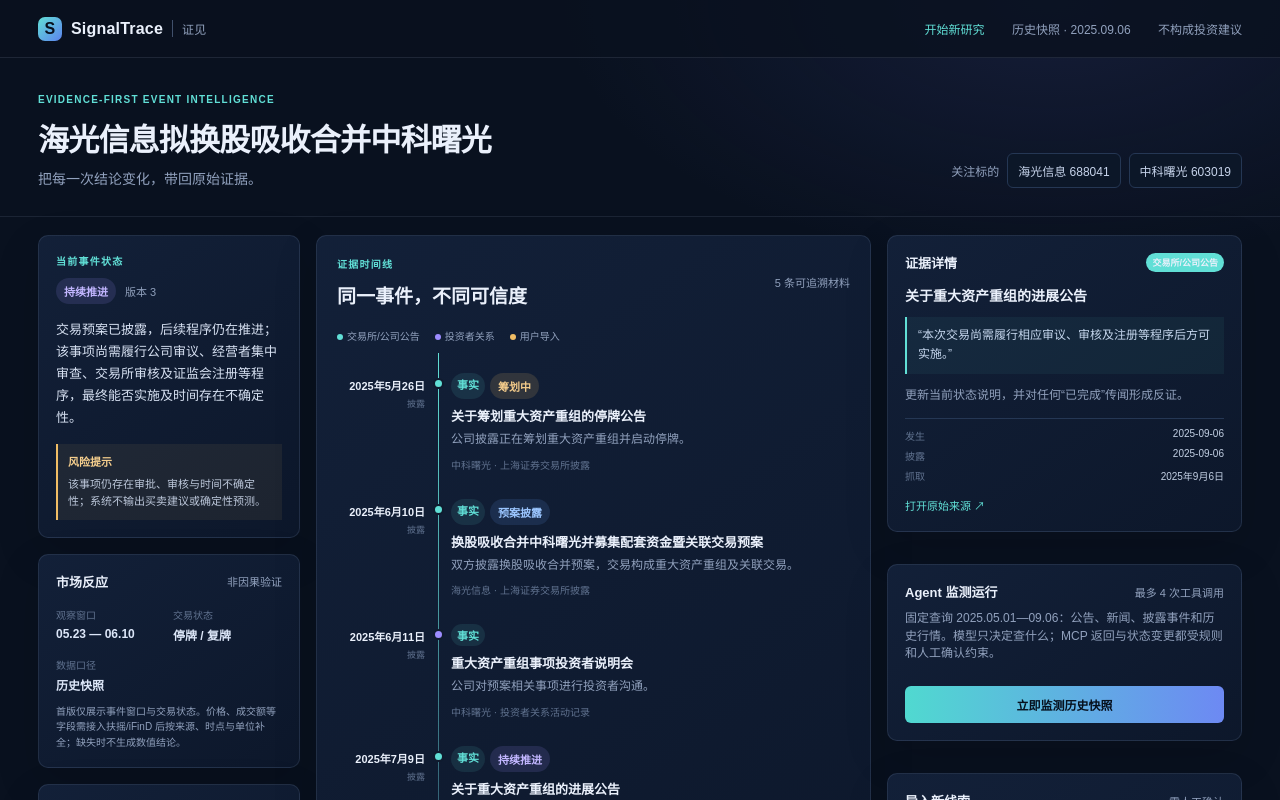
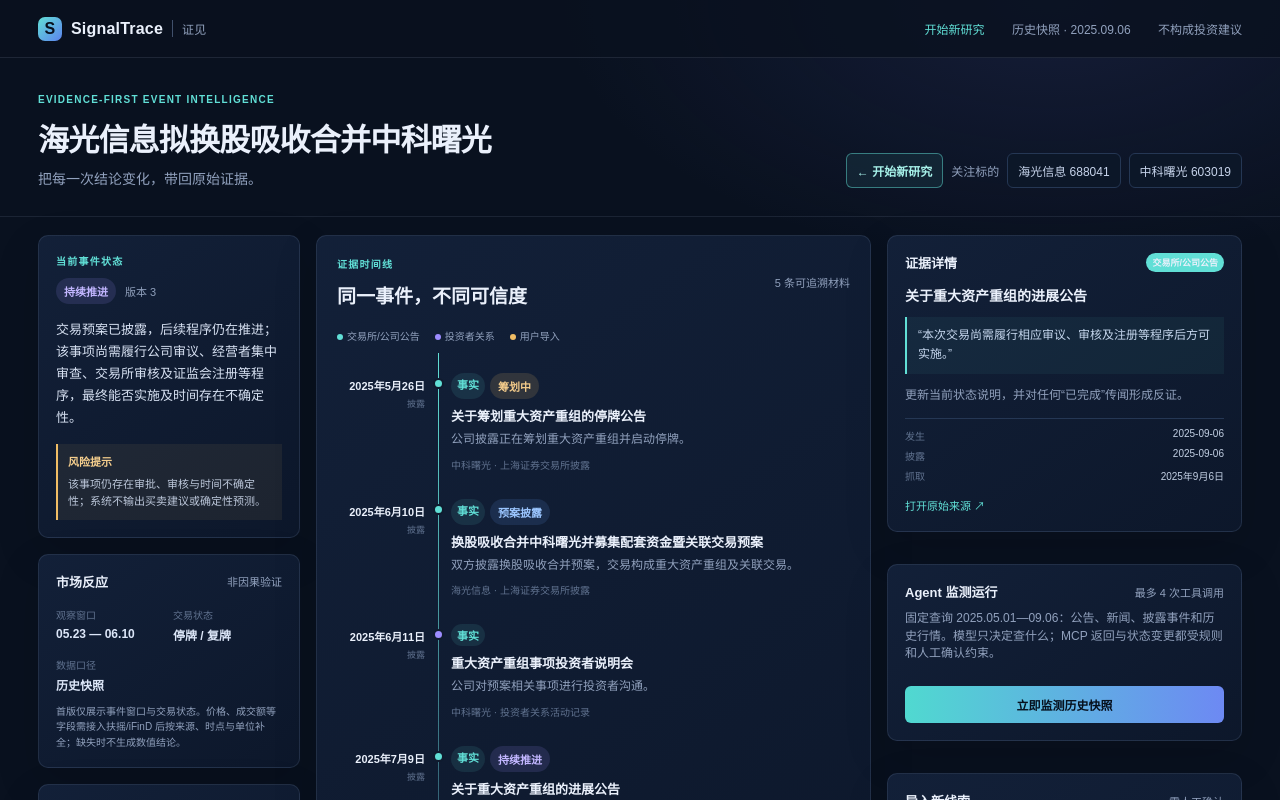
Before and after one commit to erinzhang2711-png/Signal-Trace, a Next.js app: page / in a window 1280 px wide. Both pictures are taken after a click on the button "查看「海光信息 × 中科曙光」完整案例演示 →". Shown: the top 800 px of the page. Built offline with nearby package versions, Linux system fonts and the light colour scheme.

Commit message:
fix: add persistent return to research entry

```diff
--- a/app/page.tsx
+++ b/app/page.tsx
@@ -118,6 +118,13 @@
     void monitor(task);
   }
 
+  function returnToResearchStart() {
+    setMode("start");
+    setTaskRun(null);
+    setError(null);
+    setNotice(null);
+  }
+
   function acceptProposal() {
     if (!proposal) return;
     const state = nextState(current.state, proposal, material);
@@ -170,7 +177,7 @@
           </div>
           <button className="case-link" onClick={() => setMode("demo")}>查看「海光信息 × 中科曙光」完整案例演示 →</button>
         </section>
-        {taskRun && <section className="execution-section"><div className="section-title"><p className="eyebrow">AGENT EXECUTION TRACE</p><h2>从任务到证据，而不是从回答到结论</h2></div><AgentRunPanel run={taskRun} task={task} /><div className="next-step"><b>下一步</b><span>若结果进入“待人工核验”，请打开权威公告原文并将 URL/正文导入；系统不会用新闻片段直接创建正式结论。</span></div></section>}
+        {taskRun && <section className="execution-section"><div className="section-title"><p className="eyebrow">AGENT EXECUTION TRACE</p><h2>从任务到证据，而不是从回答到结论</h2></div><AgentRunPanel run={taskRun} task={task} /><div className="next-step"><b>下一步</b><span>若结果进入“待人工核验”，请打开权威公告原文并将 URL/正文导入；系统不会用新闻片段直接创建正式结论。</span></div><button className="return-button" onClick={() => setTaskRun(null)}>← 返回研究表单，修改任务后重新运行</button></section>}
       </main>
     );
   }
@@ -179,7 +186,7 @@
     <main>
       <header className="topbar">
         <div className="brand"><span className="brand-mark">S</span><span>SignalTrace</span><em>证见</em></div>
-        <div className="topbar-meta"><button className="topbar-link" onClick={() => setMode("start")}>开始新研究</button><span className="divider" /> 历史快照 · 2025.09.06 <span className="divider" /> 不构成投资建议</div>
+        <div className="topbar-meta"><button className="topbar-link" onClick={returnToResearchStart}>开始新研究</button><span className="divider" /> 历史快照 · 2025.09.06 <span className="divider" /> 不构成投资建议</div>
       </header>
 
       <section className="hero">
@@ -188,7 +195,7 @@
           <h1>{EVENT_META.title}</h1>
           <p className="subtitle">把每一次结论变化，带回原始证据。</p>
         </div>
-        <div className="watchlist"><span>关注标的</span>{EVENT_META.watchlist.map((item) => <b key={item}>{item}</b>)}</div>
+        <div className="watchlist"><button className="new-research-button" onClick={returnToResearchStart}>← 开始新研究</button><span>关注标的</span>{EVENT_META.watchlist.map((item) => <b key={item}>{item}</b>)}</div>
       </section>
 
       {notice && <div className="notice" role="status"><span>✓</span>{notice}<button onClick={() => setNotice(null)}>关闭</button></div>}
```
Also changed, not shown: app/globals.css.
